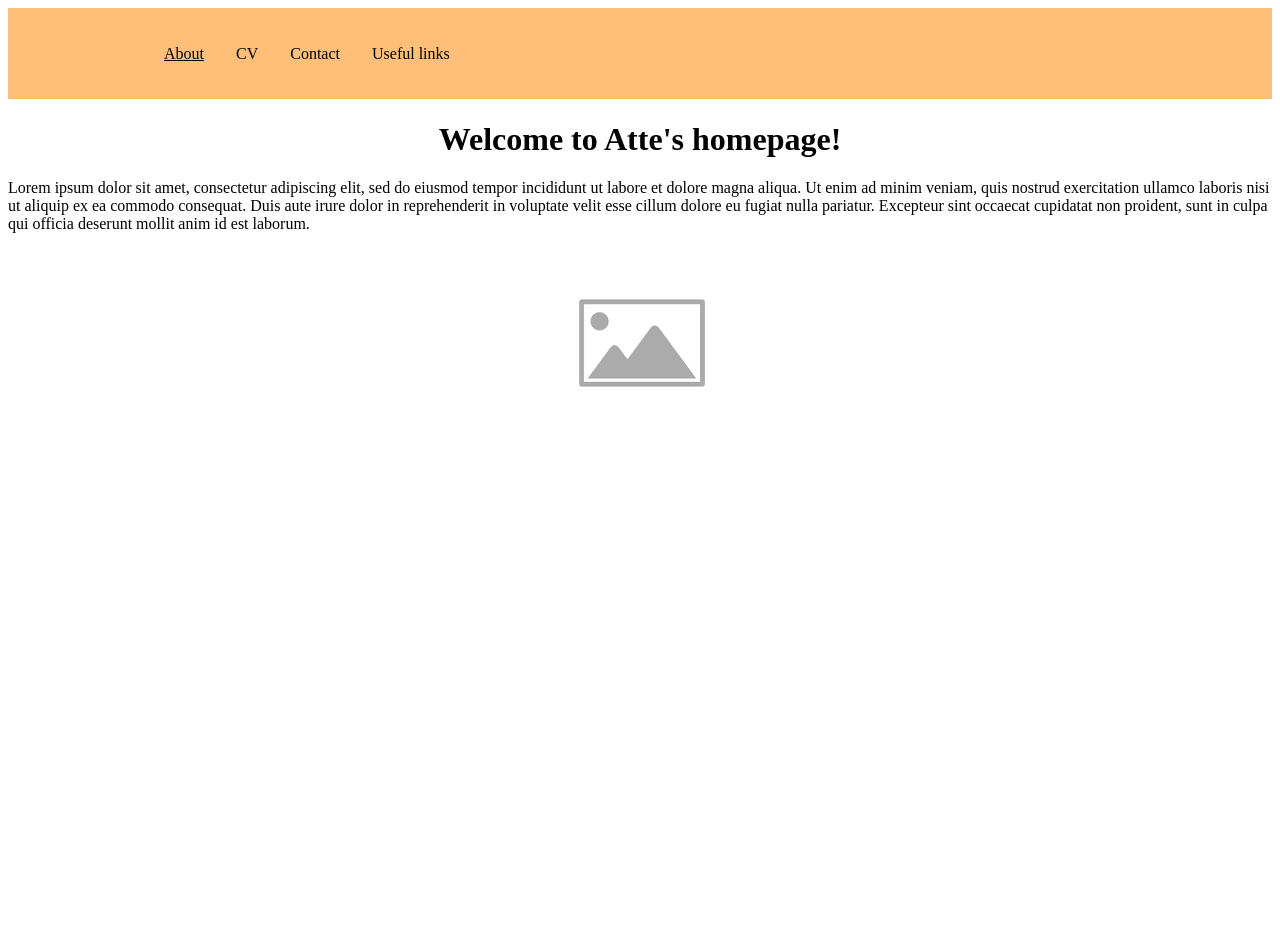
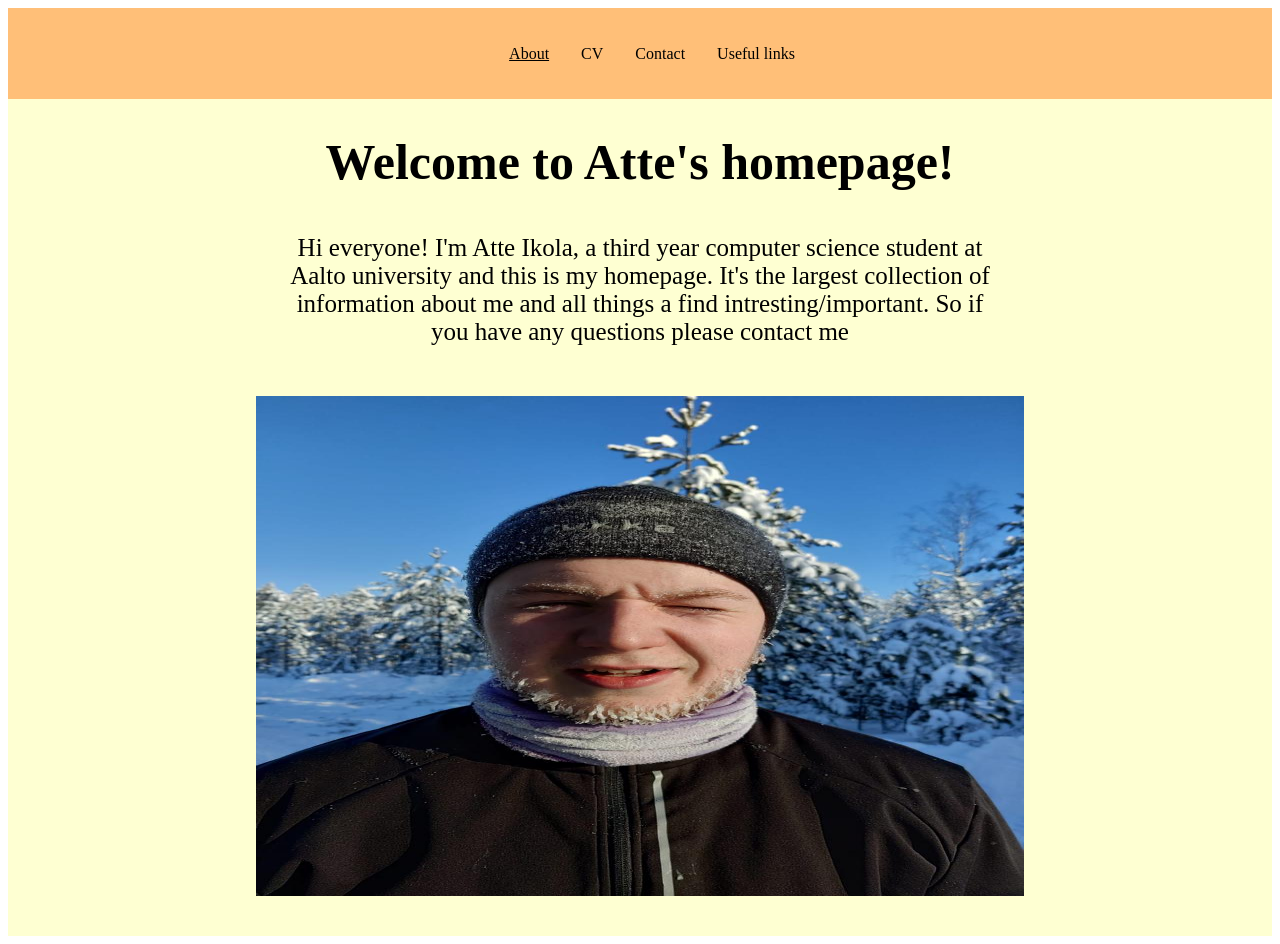
Before and after one commit to Amikola/homepage, a React (Create React App) app: page /about in a window 1280 px wide. Before the commit the page ends 800 px from the top, so only its background shows below. Built offline with nearby package versions, Linux system fonts and the light colour scheme.

Commit message:
Modiefied about page and added base for bottom bar

```diff
--- a/src/App.js
+++ b/src/App.js
@@ -8,11 +8,12 @@ import Contact from "./components/pages/contact"
 import CV from "./components/pages/cv"
 import Links from "./components/pages/links"
 import { backround } from './services/color';
+import BottomBar from './components/BottomBar';
 
 
 function App() {
   return (
-    <div color = {backround}>
+    <div style = {{backgroundColor: backround}}>
     <Router>
         <Navbar/>
         <Routes>
@@ -22,7 +23,7 @@ function App() {
         <Route path="/links" element={<Links />} />
         <Route path="/" element={<Navigate to="/about" />} />
         </Routes>
-
+      <BottomBar/>
     </Router>
     </div>
 
--- /dev/null
+++ b/src/components/BottomBar/index.js
@@ -0,0 +1,11 @@
+import React from "react";
+
+const BottomBar = () => {
+    return (
+        <div></div>
+    )
+
+    };
+
+
+    export default BottomBar;
--- a/src/components/Navbar/navbarElements.js
+++ b/src/components/Navbar/navbarElements.js
@@ -8,7 +8,7 @@ export const Nav = styled.nav`
     background: ${highlight};
     height: 85px;
     display: flex;
-    justify-content: space-between;
+    justify-content: center; /* Center the entire content */
     padding: 0.2rem calc((100vw - 1000px) / 2);
     z-index: 12;
 `;
@@ -45,6 +45,7 @@ export const Bars = styled(FaBars)`
 export const NavMenu = styled.div`
     display: flex;
     align-items: center;
+    justify-content: center; /* Center the links inside the NavMenu */
     margin-right: -24px;
     /* Second Nav */
     /* margin-right: 24px; */
--- a/src/components/pages/about/about.js
+++ b/src/components/pages/about/about.js
@@ -1,27 +1,24 @@
 import React from "react";
-import { titleStyle } from "./aboutElements";
-import picture from "../../../services/images/placeholder.png"
+import { titleStyle, ContentBox, CenteredContainer, picturStyle} from "./aboutElements";
+import picture from "../../../services/images/me.jpg"
+
 
 const About = () => {
     return (
-    <div>
+    <CenteredContainer>
 
     <h1 style={titleStyle}>Welcome to Atte's homepage!</h1>
-    <p>
-    Lorem ipsum dolor sit amet, consectetur adipiscing elit,
-    sed do eiusmod tempor incididunt ut labore et dolore magna aliqua.
-    Ut enim ad minim veniam, quis nostrud exercitation ullamco
-    laboris nisi ut aliquip ex ea commodo consequat.
-    Duis aute irure dolor in reprehenderit in voluptate
-    velit esse cillum dolore eu fugiat nulla pariatur.
-    Excepteur sint occaecat cupidatat non proident,
-    sunt in culpa qui officia deserunt mollit anim id est laborum.
-    </p>
-    <div style={{ display: 'flex', justifyContent: 'center' }}>
+
+    <ContentBox>
+    Hi everyone! I'm Atte Ikola, a third year computer science student at Aalto university and
+    this is my homepage. It's the largest collection of information about me and all things a find intresting/important.
+    So if you have any questions please contact me    </ContentBox>
+
+    <div style={picturStyle}>
                 <img src={picture} alt="Placeholder" />
     </div>
 
-    </div>
+    </CenteredContainer>
 )
  }
 
--- a/src/components/pages/about/aboutElements.js
+++ b/src/components/pages/about/aboutElements.js
@@ -1,8 +1,37 @@
 import { textColor } from "../../../services/color";
-
+import styled from 'styled-components';
 
 
 export const titleStyle = {
     color: textColor,
-    textAlign: "center"
+    textAlign: "center",
+    fontSize: 50
+
+
   };
+
+
+export const picturStyle = {
+    display: 'flex',
+    justifyContent: 'center',
+    width: 500,
+    height: 500,
+    padding: 40
+};
+
+ export const ContentBox = styled.div`
+ width: 700px; /* Set the desired width */
+ padding: 10px;
+ word-wrap: break-word; /* Allows text to break within the box */
+ white-space: normal; /* Ensures text wraps within the box */
+ font-size: 25px
+`;
+
+
+export const CenteredContainer = styled.div`
+    display: flex;
+    justify-content: center;
+    align-items: center; /* Center items vertically */
+    flex-direction: column; /* Ensure children are stacked vertically */
+    text-align: center; /* Center text within the container */
+`;
--- a/src/services/color.js
+++ b/src/services/color.js
@@ -1,4 +1,4 @@
 // Using color palet https://colorhunt.co/palette/feffd2ffeea9ffbf78ff7d29
 export const highlight = "#FFBF78"
 export const textColor = "#000000"
-export const backround = "#FFEEA9"
+export const backround = "#FEFFD2"
```
Also changed, not shown: src/services/images/me.jpg (added), src/services/images/placeholder.png (deleted).
